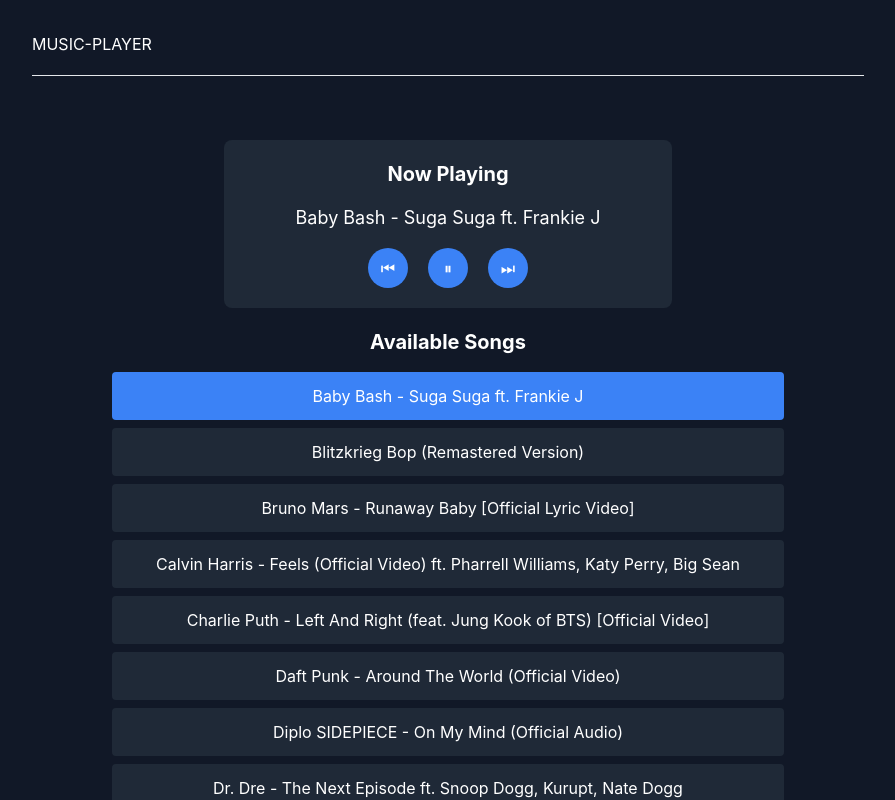
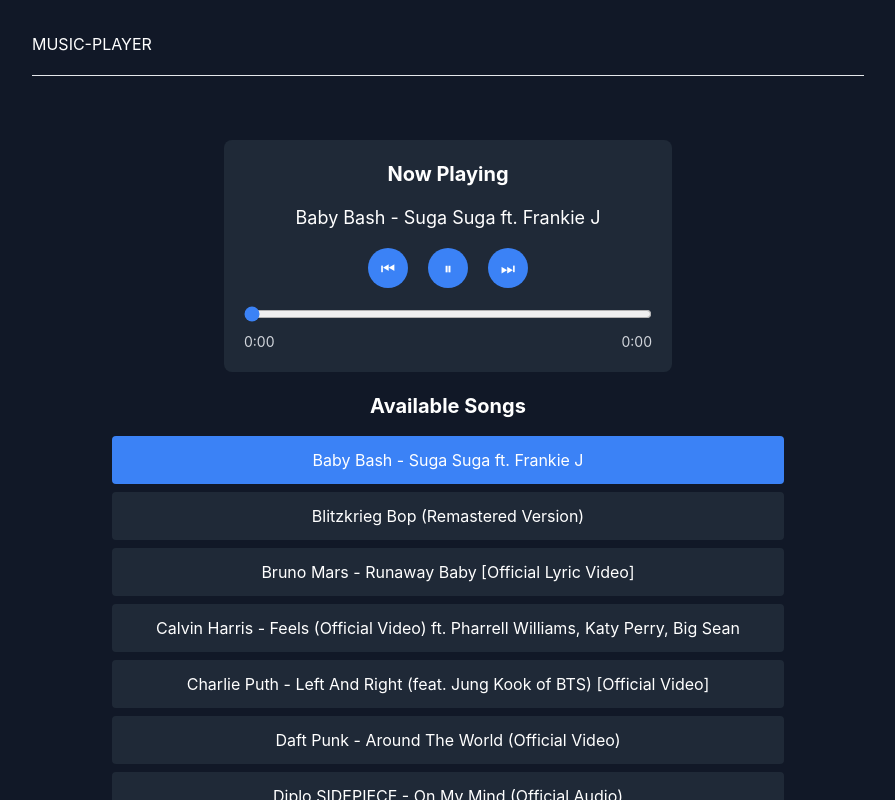
Before and after one commit to mattadosss/Music-Player, a React (Create React App) app: page / in a window 1280 px wide. Both pictures are taken after a click on the item "Baby Bash - Suga Suga ft. Frankie J". Shown: the top 800 px of the page, without its empty margins (192-1087 px from the left). Built offline with nearby package versions, Linux system fonts and the light colour scheme.

Commit message:
progress bar works

```diff
--- a/src/App.js
+++ b/src/App.js
@@ -26,6 +26,8 @@
 
     const [currentSongIndex, setCurrentSongIndex] = useState(null);
     const [isPlaying, setIsPlaying] = useState(false);
+    const [currentTime, setCurrentTime] = useState(0);
+    const [duration, setDuration] = useState(0);
     const audioRef = useRef(null);
 
     const handleSongSelect = (index) => {
@@ -54,16 +56,34 @@
         setIsPlaying(true);
     };
 
+    const handleTimeUpdate = () => {
+        setCurrentTime(audioRef.current.currentTime);
+    };
+
+    const handleLoadedMetadata = () => {
+        setDuration(audioRef.current.duration);
+    };
+
+    const handleSeek = (e) => {
+        const value = parseFloat(e.target.value);
+        audioRef.current.currentTime = value;
+        setCurrentTime(value);
+    };
+
+    const formatTime = (time) => {
+        const minutes = Math.floor(time / 60);
+        const seconds = Math.floor(time % 60).toString().padStart(2, '0');
+        return `${minutes}:${seconds}`;
+    };
+
     useEffect(() => {
-        if (audioRef.current) {
-            if (isPlaying) {
-                audioRef.current.play().catch(error => {
-                    console.error("Playback failed:", error);
-                    setIsPlaying(false);
-                });
-            }
+        if (audioRef.current && isPlaying) {
+            audioRef.current.play().catch((err) => {
+                console.error("Playback failed:", err);
+                setIsPlaying(false);
+            });
         }
-    }, [currentSongIndex, isPlaying]);
+    }, [currentSongIndex]);
 
     return (
         <div className="min-h-screen bg-gray-900 text-white text-center">
@@ -75,7 +95,6 @@
                                 MUSIC-PLAYER
                             </a>
                         </div>
-
                     </div>
                 </div>
             </header>
@@ -105,10 +124,29 @@
                                     ⏭
                                 </button>
                             </div>
+
+                            {/* PROGRESS BAR */}
+                            <div className="mt-4">
+                                <input
+                                    type="range"
+                                    min={0}
+                                    max={duration}
+                                    value={currentTime}
+                                    onChange={handleSeek}
+                                    className="w-full accent-blue-500"
+                                />
+                                <div className="flex justify-between text-sm text-gray-300 mt-1">
+                                    <span>{formatTime(currentTime)}</span>
+                                    <span>{formatTime(duration)}</span>
+                                </div>
+                            </div>
+
                             <audio
                                 ref={audioRef}
                                 src={`/songs/${encodeURIComponent(songs[currentSongIndex])}`}
                                 onEnded={playNextSong}
+                                onTimeUpdate={handleTimeUpdate}
+                                onLoadedMetadata={handleLoadedMetadata}
                             />
                         </div>
                     )}
@@ -137,9 +175,10 @@
                     )}
                 </div>
             </main>
+
             <footer>
                 <div className="mx-auto w-full max-w-screen-xl p-4 py-6 lg:py-8">
-                    <hr className="my-6 sm:mx-auto border-gray-700 lg:my-8"/>
+                    <hr className="my-6 sm:mx-auto border-gray-700 lg:my-8" />
                     <div className="md:flex md:justify-between">
                         <div className="grid grid-cols-2 gap-8 sm:gap-6 sm:grid-cols-4 w-full">
                             <div className="mb-6 md:mb-0">
@@ -149,18 +188,14 @@
                             </div>
                             <div className="mb-6 md:mb-0">
                                 <h2 className="mb-6 text-2xl font-bold text-white">Legal matters</h2>
-                                <ul className="text-gray-200 font-medium">
-                                    <li>
-                                    </li>
-                                </ul>
                             </div>
                             <div className="mb-6 md:mb-0">
                                 <h2 className="mb-6 text-2xl font-bold text-white">Resources</h2>
                                 <ul className="text-gray-200 font-medium">
                                     <li className="mb-4">
-                                        <a href="https://tailwindcss.com/"
-                                           className="hover:text-blue-500 transition-colors duration-300">Tailwind
-                                            CSS</a>
+                                        <a href="https://tailwindcss.com/" className="hover:text-blue-500 transition-colors duration-300">
+                                            Tailwind CSS
+                                        </a>
                                     </li>
                                 </ul>
                             </div>
@@ -168,27 +203,27 @@
                                 <h2 className="mb-6 text-2xl font-bold text-white">Team</h2>
                                 <ul className="text-gray-200 font-medium">
                                     <li className="mb-4">
-                                        <a href='https://github.com/Hari-42'
-                                           className="hover:text-blue-500 transition-colors duration-300">Github -
-                                            Hari-42</a>
+                                        <a href="https://github.com/Hari-42" className="hover:text-blue-500 transition-colors duration-300">
+                                            Github - Hari-42
+                                        </a>
                                     </li>
                                     <li className="mb-4">
-                                        <a href='https://github.com/mattadosss'
-                                           className="hover:text-blue-500 transition-colors duration-300">Github -
-                                            matadosss</a>
+                                        <a href="https://github.com/mattadosss" className="hover:text-blue-500 transition-colors duration-300">
+                                            Github - matadosss
+                                        </a>
                                     </li>
                                     <li className="mb-4">
-                                        <a href='https://github.com/koskogo'
-                                           className="hover:text-blue-500 transition-colors duration-300">Github -
-                                            koskogo</a>
+                                        <a href="https://github.com/koskogo" className="hover:text-blue-500 transition-colors duration-300">
+                                            Github - koskogo
+                                        </a>
                                     </li>
                                 </ul>
                             </div>
                         </div>
                     </div>
-                    <hr className="my-6 sm:mx-auto border-gray-700 lg:my-8"/>
+                    <hr className="my-6 sm:mx-auto border-gray-700 lg:my-8" />
                     <div className="flex items-center justify-center flex-wrap">
-                        <span className="text-sm text-black-500 text-center">© 2025 All Rights Reserved.</span>
+                        <span className="text-sm text-gray-500 text-center">© 2025 All Rights Reserved.</span>
                     </div>
                 </div>
             </footer>
```
